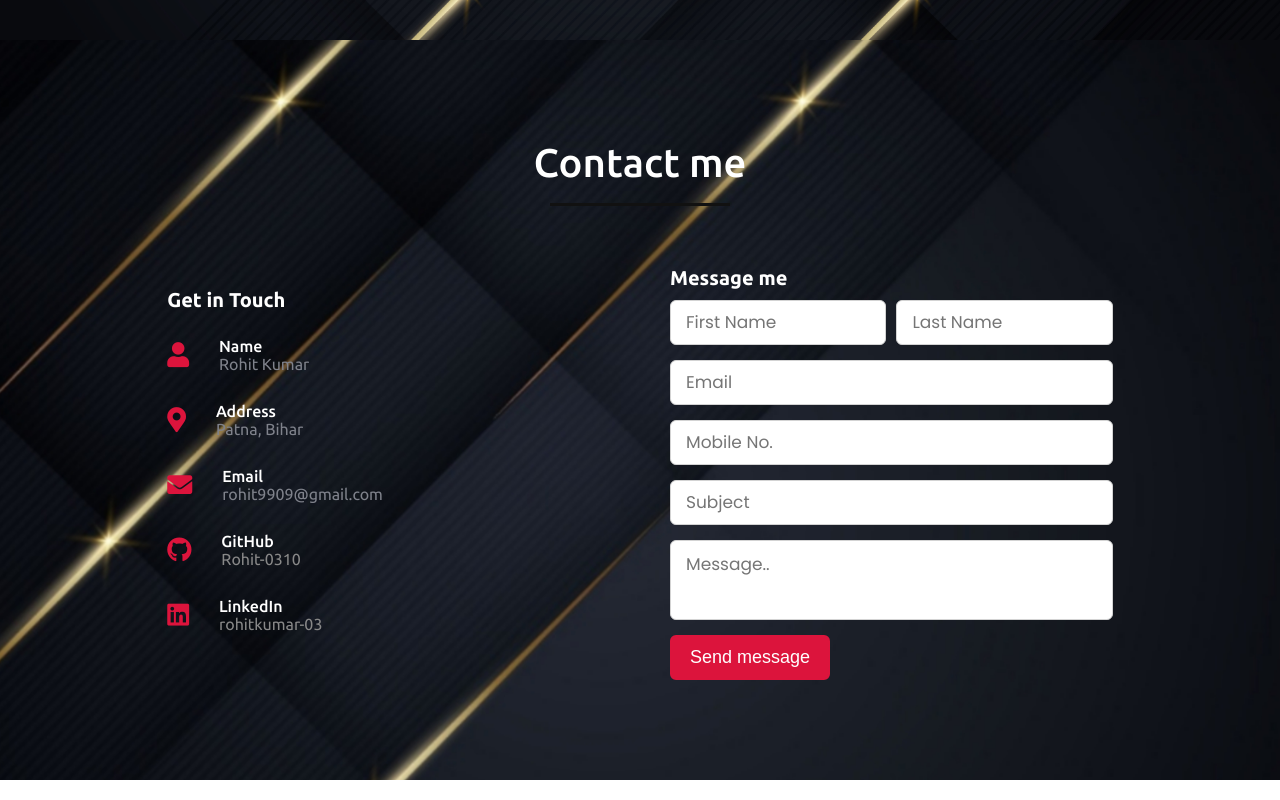
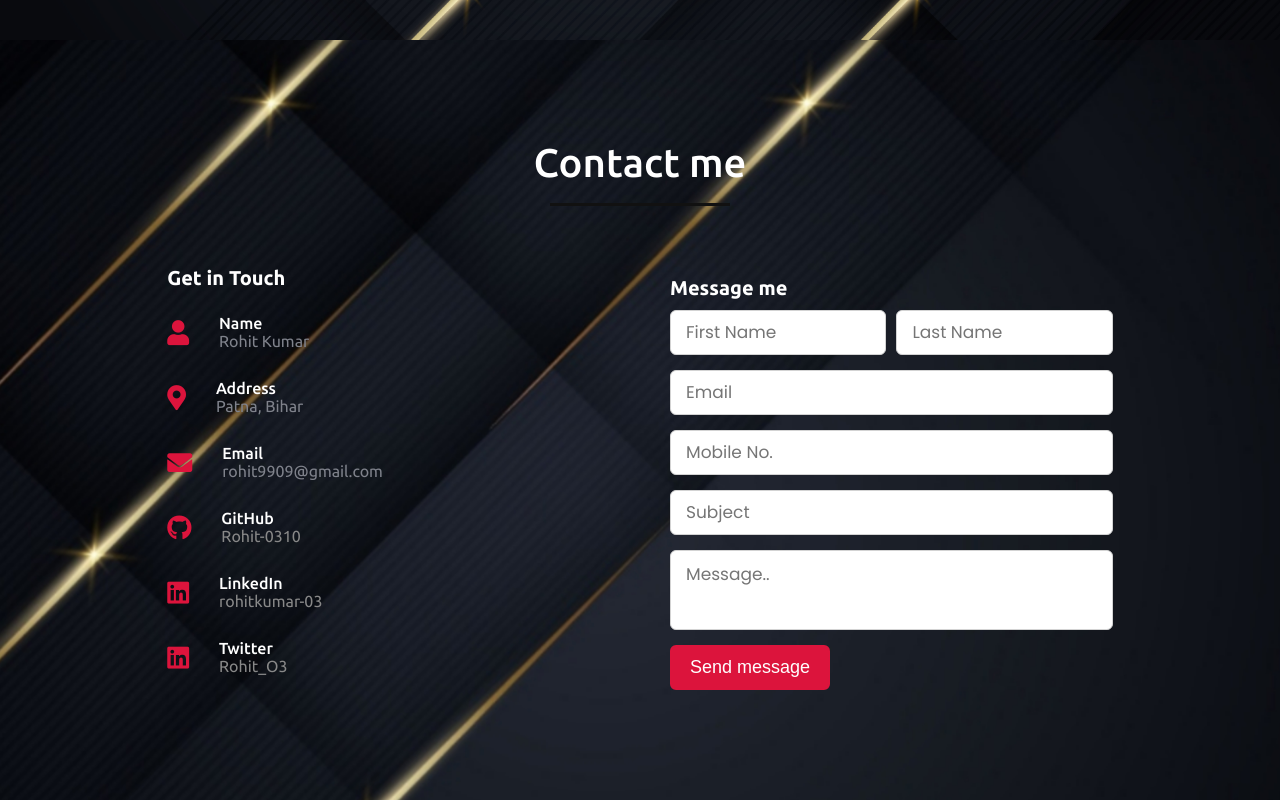
Before and after one commit to Rohit-0310/portfolio, a plain HTML site: page index.html in a window 1280 px wide. Shown: the part 3485-4285 px from the top of the page. Drawn offline with nearby package versions, Linux system fonts and the light colour scheme.

Commit message:
Twitter Update

```diff
--- a/index.html
+++ b/index.html
@@ -279,6 +279,14 @@
                                 <div class="sub-title" type="link"><a style="color:#888;"" href="https://www.linkedin.com/in/rohitkumar-03">rohitkumar-03</a></div>
                             </div>
                         </div>
+
+                        <div class="row">
+                            <i class="fab fa-linkedin"></i>
+                            <div class="info">
+                                <div class="head"><a style="color:#fff;" href="https://twitter.com/Rohit_O3">Twitter</a> </div>
+                                <div class="sub-title" type="link"><a style="color:#888;"" href="https://twitter.com/Rohit_O3">Rohit_O3</a></div>
+                            </div>
+                        </div>
                     </div>
                 </div>
 
```
